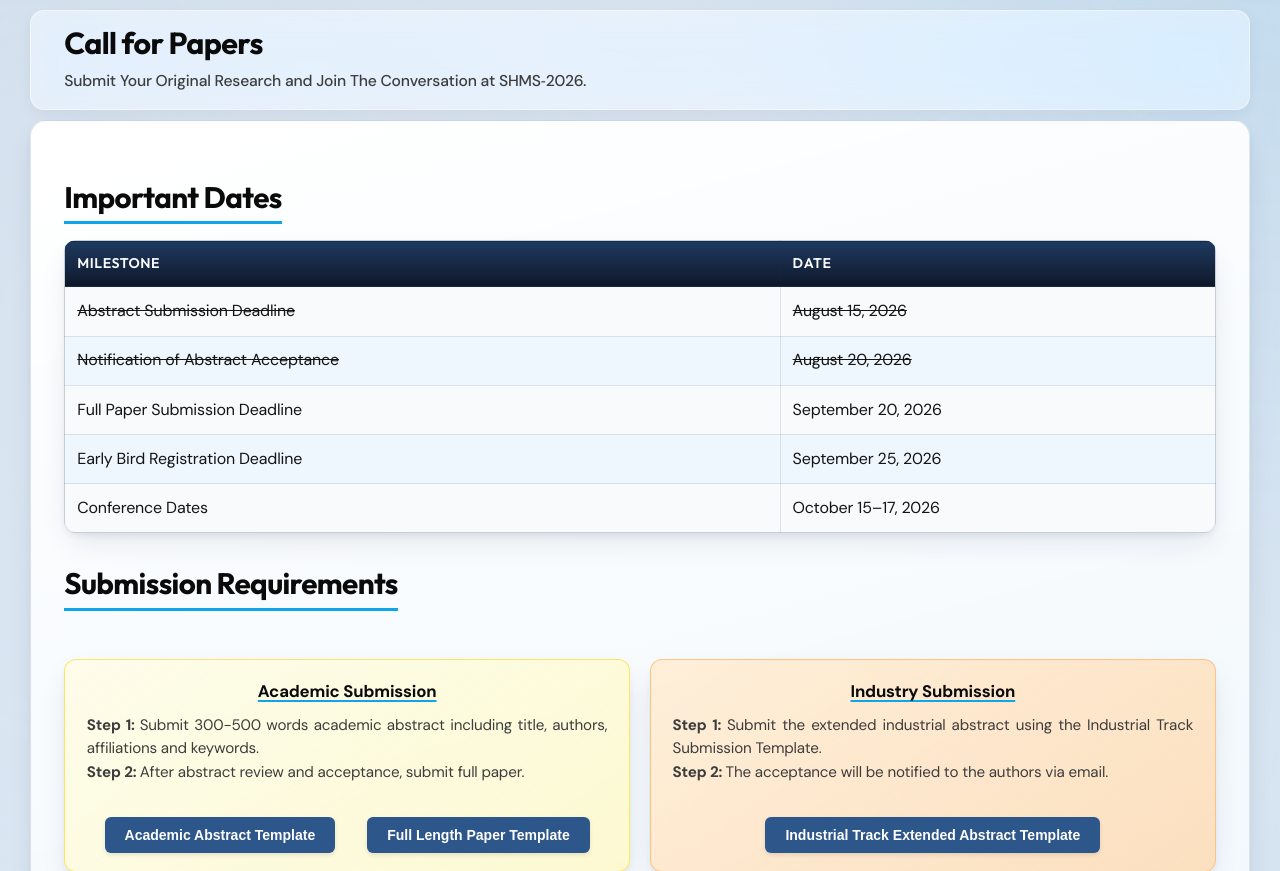
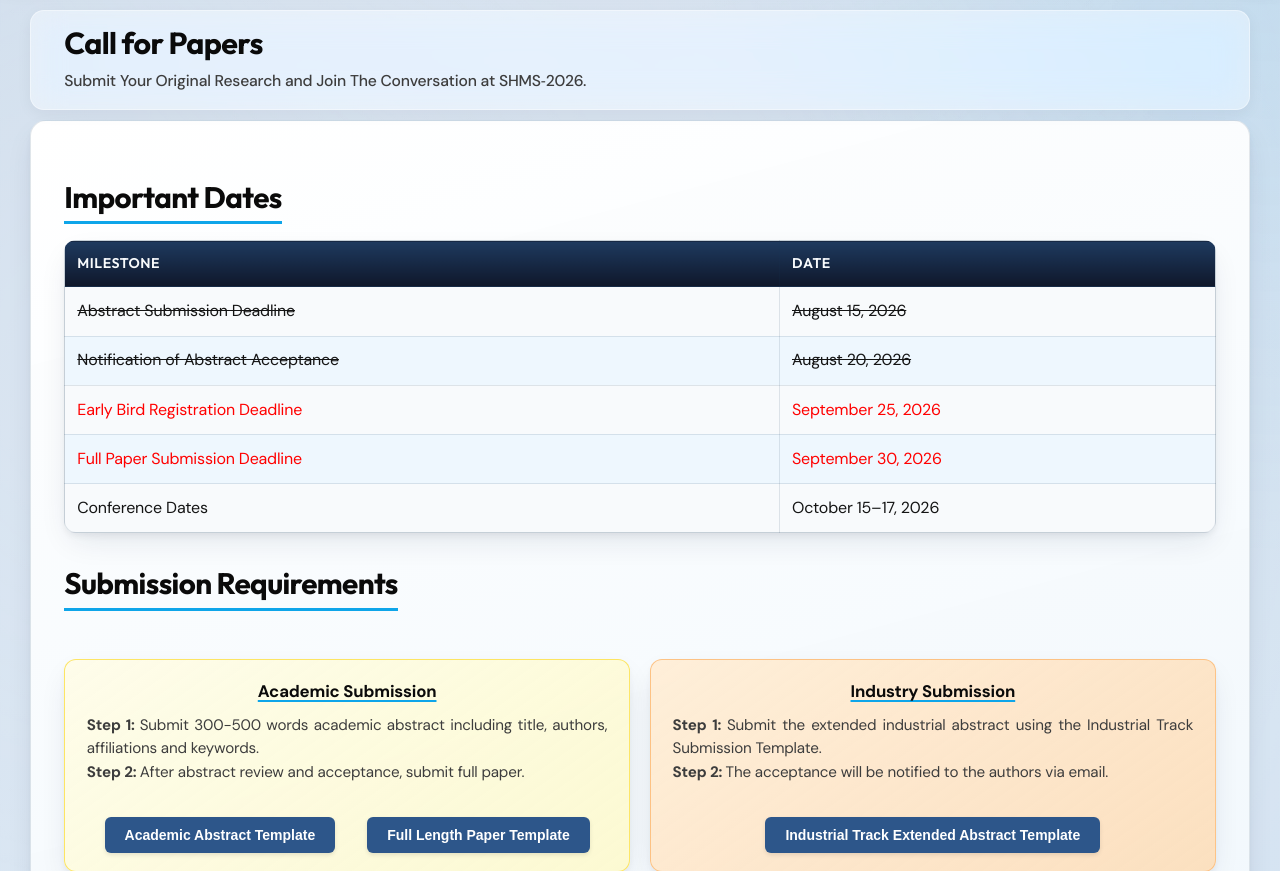
Before and after one commit to Ayush25shrivastava/SHMS-2026-Website, a PHP site: page /CLI/call.php in a window 1280 px wide. Shown: the part 818-1689 px from the top of the page. Run offline with PHP 8.4, Linux system fonts and the light colour scheme; some libraries are stand-ins or nearby versions.

Commit message:
chore: update conference deadlines and highlight them in red

```diff
--- a/call.php
+++ b/call.php
@@ -46,17 +46,17 @@ $shmsNavPage = 'call';
             <td><strike>Notification of Abstract Acceptance</strike></td>
             <td><strike>August 20, 2026</strike></td>
           </tr>
-          <tr>
-            <td>Full Paper Submission Deadline</td>
-            <td>September 20,&nbsp;2026</td>
-          </tr>
           <!-- <tr>
             <td>Notification of Paper Acceptance</td>
             <td>August 31,&nbsp;2026</td>
           </tr> -->
           <tr>
-            <td>Early Bird Registration Deadline</td>
-            <td>September 25,&nbsp;2026</td>
+            <td style="color: red;">Early Bird Registration Deadline</td>
+            <td style="color: red;">September 25,&nbsp;2026</td>
+          </tr>
+          <tr>
+            <td style="color: red;">Full Paper Submission Deadline</td>
+            <td style="color: red;">September 30,&nbsp;2026</td>
           </tr>
           <tr>
             <td>Conference Dates</td>
```
